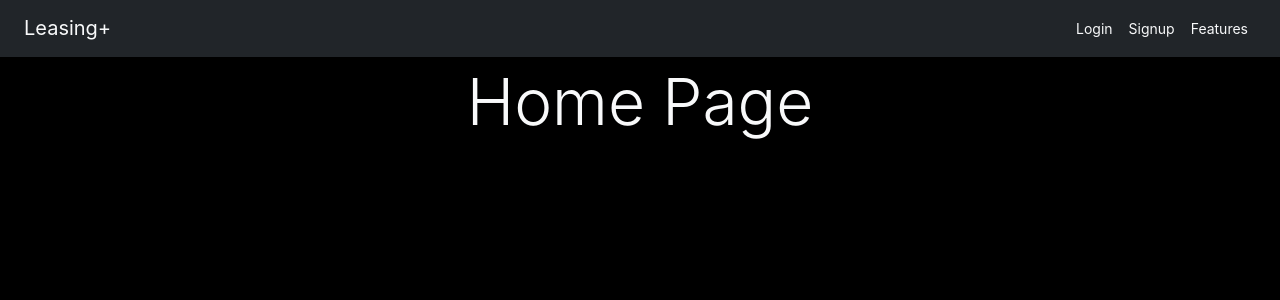
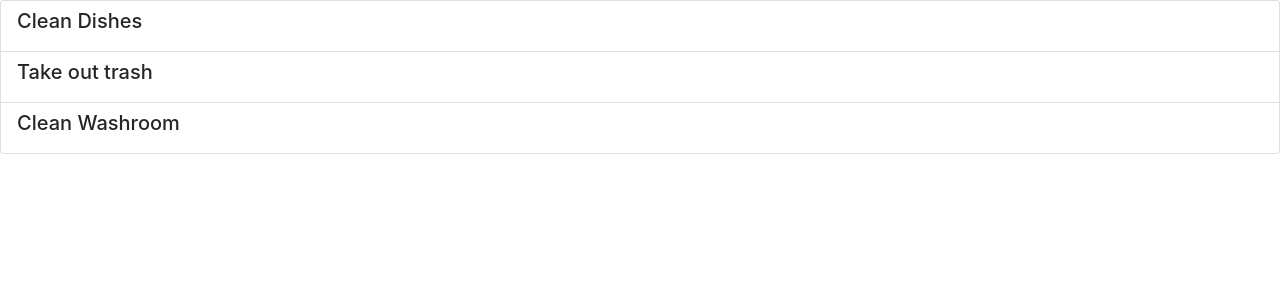
Before and after one commit to Nick-Cho/LeasingPlus, a Next.js app in the folder client/: page / in a window 1280 px wide. Shown: the top 300 px of the page. Built offline with nearby package versions, Linux system fonts and the light colour scheme.

Commit message:
Creating drag and drop list front end component

```diff
--- a/client/components/cards/Chores.js
+++ b/client/components/cards/Chores.js
@@ -1,7 +1,60 @@
-import React from 'react'
+import React,{useEffect, useState} from 'react'
+import {DragDropContext, Droppable, Draggable} from "react-beautiful-dnd"
 
 export default function Chores() {
+const [chores, setChores] = useState([])
+
+useEffect(()=>{
+  setChores(example)
+},[])
+
+const handleDragEnd = (result)=>{
+  const items = Array.from(chores);
+  const [reorderedItem] = items.splice(result.source.index, 1);
+  items.splice(result.destination.index, 0 ,reorderedItem);
+  setChores(items);
+}
+
+const example = [{
+  _id: "12321asd",
+  user_id: "2342351ad123asd",
+  name: "Clean Dishes",
+  details: "",
+  completed: false,
+},
+{
+  _id: "123123",
+  user_id: "123asd2asd2",
+  name: "Take out trash",
+  details: "",
+  completed:true,
+},
+{
+  _id:"1asdf3asf",
+  user_id: "123asd8asd82",
+  name:"Clean Washroom",
+  details: "",
+  completed:false,
+}]
   return (
-    <div>Chores</div>
+    <DragDropContext onDragEnd={handleDragEnd}>
+      <Droppable droppableId="chores">
+        {(provided)=>
+          (<ul {...provided.droppableProps} className = "chores list-group" ref = {provided.innerRef}>
+          {chores.map(({_id, user_id, name, details,completed}, index)=>{
+            return(
+              <Draggable key = {_id} draggableId={_id} index ={index}>
+                {(provided)=>(
+                  <li className = "list-group-item" ref={provided.innerRef} {...provided.draggableProps} {...provided.dragHandleProps} >
+                    <h5>{name}</h5>
+                  </li>)}
+              </Draggable>
+            )
+          })}
+          {provided.placeholder}
+        </ul>
+        )}
+      </Droppable>
+    </DragDropContext>
   )
 }
--- a/client/pages/_app.js
+++ b/client/pages/_app.js
@@ -8,11 +8,13 @@ import "antd/dist/antd.css"
 import Nav from '../components/Nav'
 import Login from '../components/forms/AuthForm'
 import '../public/styles/styles.css'
+
+import Chores from '../components/cards/Chores'
 function MyApp({ Component, pageProps }) {
   const [showLogin, setShowLogin] = useState(false)
   return(
     <UserProvider >
-      <div style ={{filter: showLogin ? "blur(4px)" : ""}}>
+      {/* <div style ={{filter: showLogin ? "blur(4px)" : ""}}>
         <Nav setShowLogin={setShowLogin}/>
       </div>
 
@@ -24,8 +26,8 @@ function MyApp({ Component, pageProps }) {
       <ToastContainer/>
       <div style ={{filter: showLogin ? "blur(4px)" : ""}}>
         <Component {...pageProps} />
-      </div>
-
+      </div> */}
+      <Chores/>
     </UserProvider>
   )
 }
--- a/client/pages/user/dashboard.js
+++ b/client/pages/user/dashboard.js
@@ -69,7 +69,7 @@ export default function Dashboard() {
   },[])
 
   return (
-      <div style = {{backgroundColor: "black", minHeight: "100vh", paddingTop: "4rem"}} className ="container-fluid">
+    <div style = {{backgroundColor: "black", minHeight: "100vh", paddingTop: "4rem"}} className ="container-fluid">
       <div className = "row">
         <DashboardSidebar wallpaper={wallpaper} tenants={tenants} roommates={roommates} rentStatus={rentStatus}/>
         {state && state.user && state.user.landlord &&
@@ -79,7 +79,7 @@ export default function Dashboard() {
         }
         {state && state.user && !state.user.landlord &&
           <div className = 'col-md-7 offset-md-1'>
-
+            <Chores/>
           </div>
         }
       </div>
```
Also changed, not shown: 1 other file (tests, documents, lock files or other folders).
